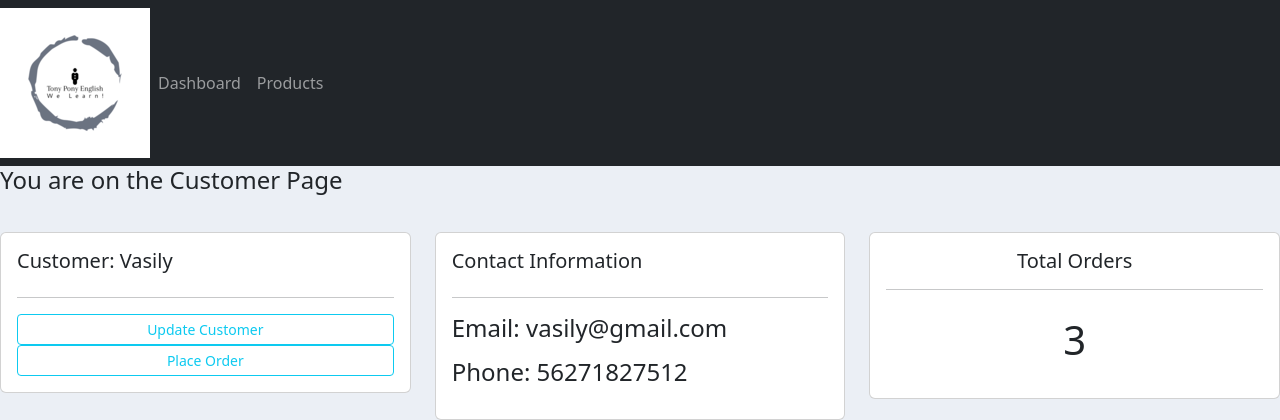
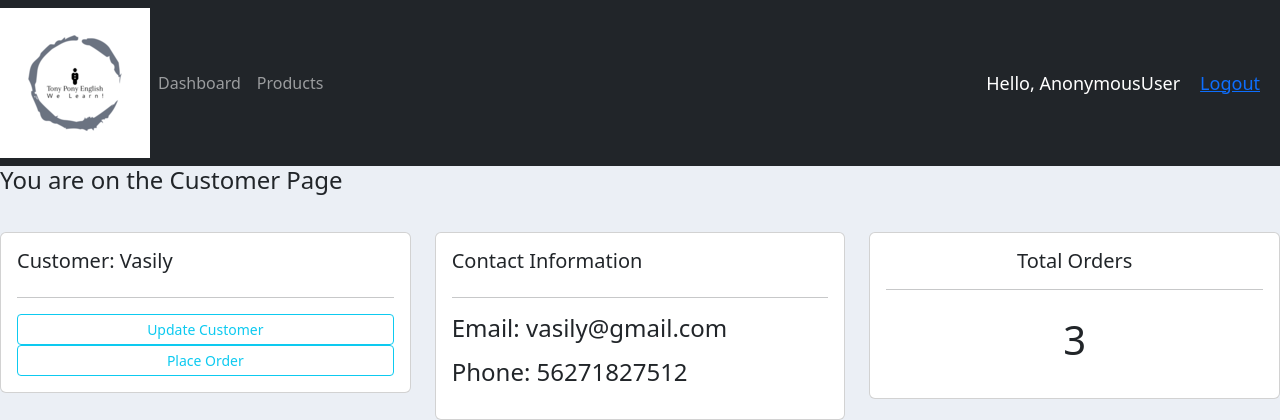
Before and after one commit to boiko88/Django-Student-CRM, a Django app: page /customer/5/ in a window 1280 px wide. Shown: the top 420 px of the page. Run offline with Django 4.2, Linux system fonts and the light colour scheme; data comes from the database, SQL or seed files in the repository; both versions use the stored data as it was after the commit; some libraries are stand-ins or nearby versions.

Commit message:
added login and logout functionality, also, displayed the username on the navbar

```diff
--- a/CRM/urls.py
+++ b/CRM/urls.py
@@ -4,8 +4,10 @@ from students import views
 
 
 urlpatterns = [
+    path('admin/', admin.site.urls),
     path('register/', views.registerPage, name="register"),
     path('login/', views.loginPage, name="login"),
+    path('logout/', views.logoutUser, name="logout"),
     path('admin/', admin.site.urls),
     path('customer/<str:pk>/', views.customerPage, name="customer"),
     path('', views.homePage, name="home"),
--- a/students/views.py
+++ b/students/views.py
@@ -1,6 +1,7 @@
 from django.shortcuts import render, redirect
 from django.forms import inlineformset_factory
 from django.contrib.auth.forms import UserCreationForm
+from django.contrib.auth import authenticate, login, logout
 from django.contrib import messages
 from .models import *
 from .forms import OrderForm, CustomerForm, CreateUserForm
@@ -24,8 +25,27 @@ def registerPage(request):
 
 
 def loginPage(request):
+
+    if request.method == 'POST':
+        username = request.POST.get('username')
+        password = request.POST.get('password')
+
+        user = authenticate(request, username=username, password=password)
+
+        if user is not None:
+            login(request, user)
+            return redirect('home')
+        else:
+            messages.info(request, 'Username OR Password is incorrect')
+
     context ={}
     return render(request, 'login.html', context)
+
+
+def logoutUser(request):
+    logout(request)
+    return redirect('login')
+
 
 
 def homePage(request):
--- a/templates/login.html
+++ b/templates/login.html
@@ -108,7 +108,7 @@
 				</div>
 
 				{% for message in messages %}
-					<p>{{message}}</p>
+					<p id="messages">{{message}}</p>
 				{% endfor %}
 
 				<div class="mt-4">
--- a/templates/navbar.html
+++ b/templates/navbar.html
@@ -1,4 +1,12 @@
 {% load static %}
+
+<style>
+  .hello-msg{
+    font-size: 18px;
+    color: #fff;
+    margin-right: 20px;
+  }
+</style>
 
 <nav class="navbar navbar-expand-lg navbar-dark bg-dark">
   <a href={% url 'dashboard' %}><img src="{% static 'images/logo-black.png' %}"></a>
@@ -15,4 +23,7 @@
       </li>
     </ul>
   </div>
+  <span class="hello-msg">Hello, {{request.user}}</span>
+  <span class="hello-msg"><a href={% url 'login' %}>Logout</a></span>
+
 </nav>
```
Also changed, not shown: db.sqlite3.
